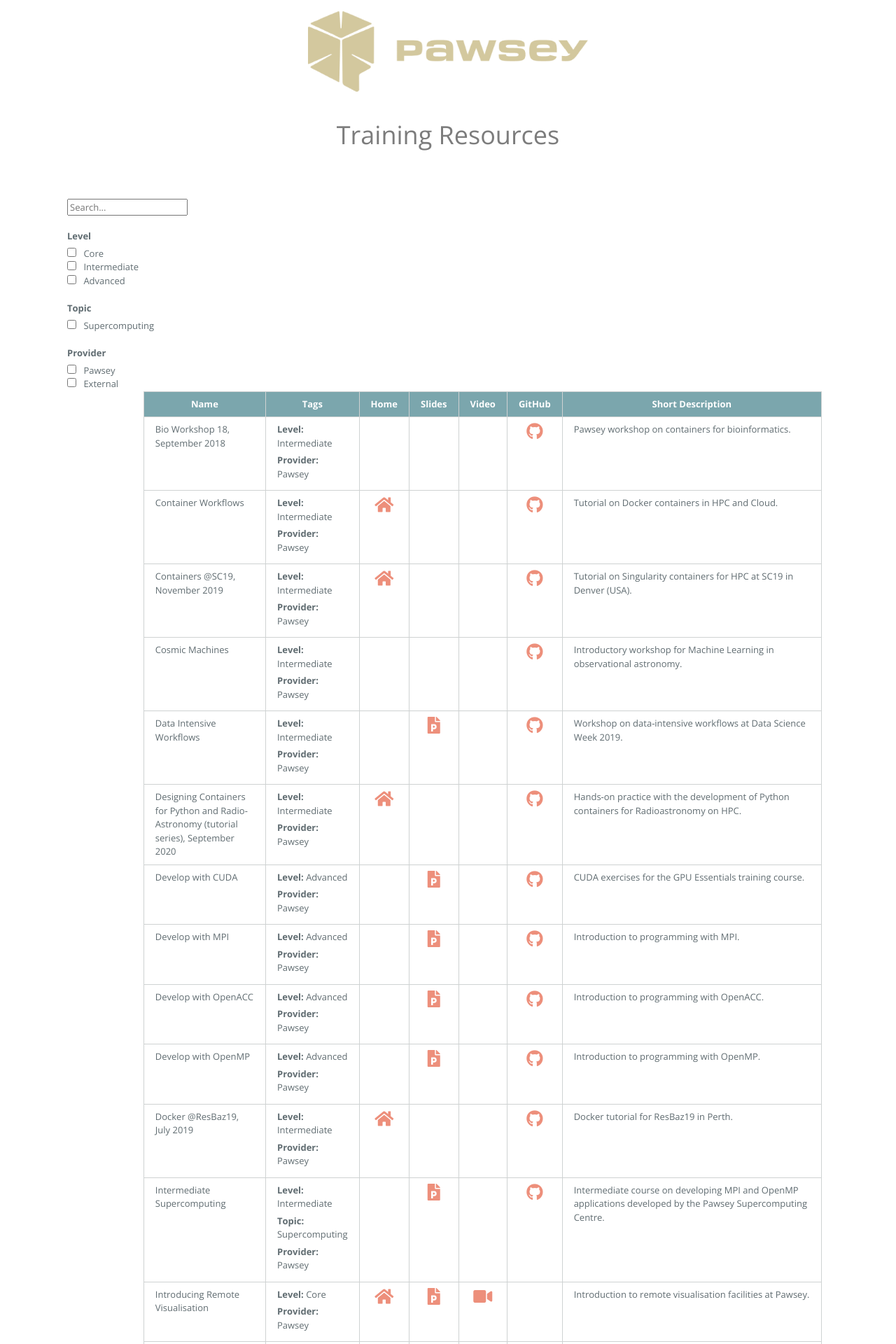
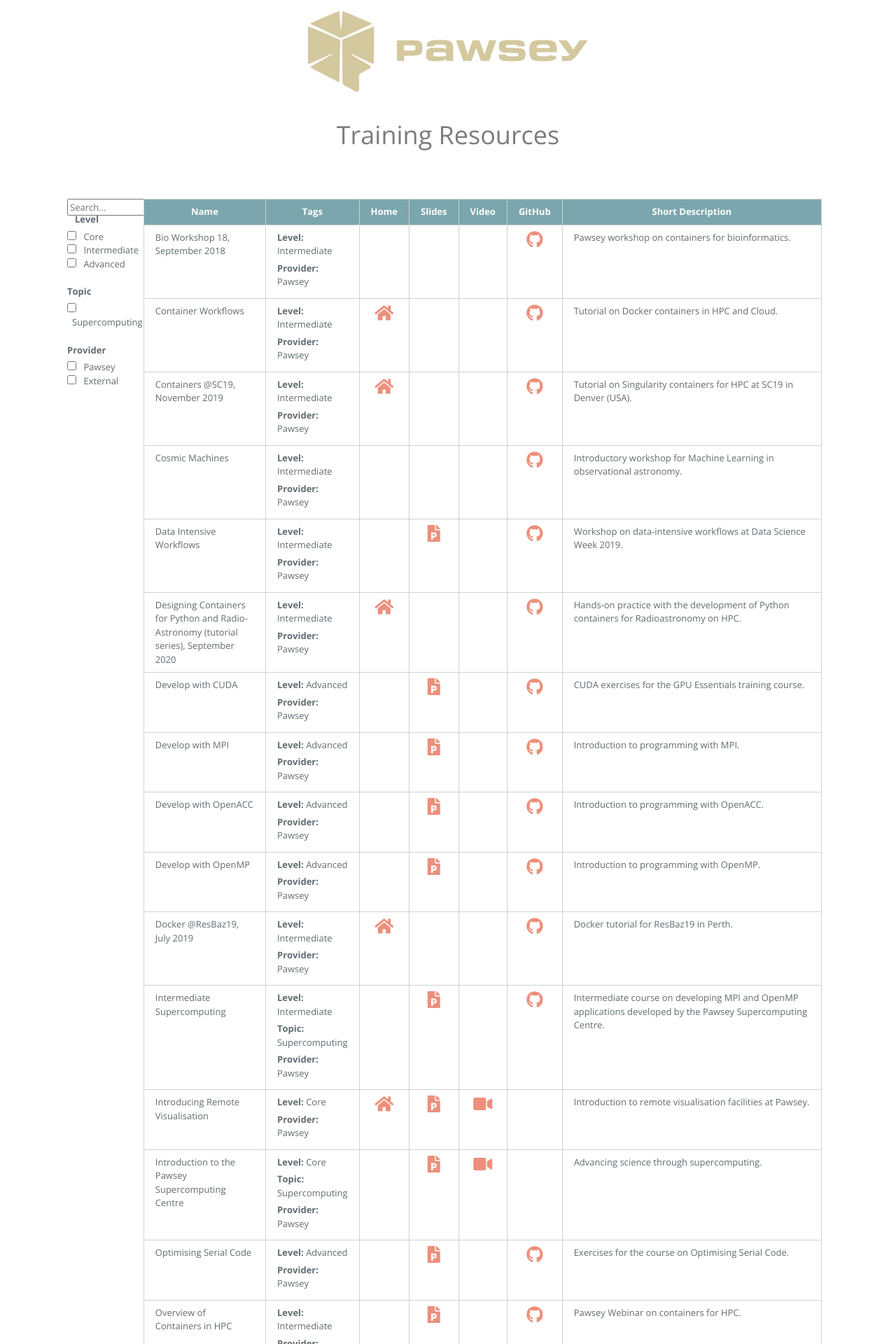
Before and after one commit to PawseySC/PawseySC.github.io, a Jekyll site: the page built from training.md, in a window 1280 px wide. Shown: the top 1920 px of the page at 70% size. Built offline with Jekyll 4.4.1, drawn with Linux system fonts in a browser that asks for light colours; our own code applies the rules of GitHub Pages for plain Markdown files; the repository's description, which GitHub fills in, is left out.

Commit message:
2nd test at left section width

```diff
--- a/_layouts/default.html
+++ b/_layouts/default.html
@@ -21,8 +21,8 @@
       <h2 class="project-tagline">Training Resources</h2>
     </div>
     <div class="main-content">
-      <div class="main-content-search" style="width:400px;">
-        <div>
+      <div class="main-content-search">
+        <div class="main-content-search">
           <input id="searchInput" type="text" placeholder="Search...">
         </div>
         <div class="search-label">
```
